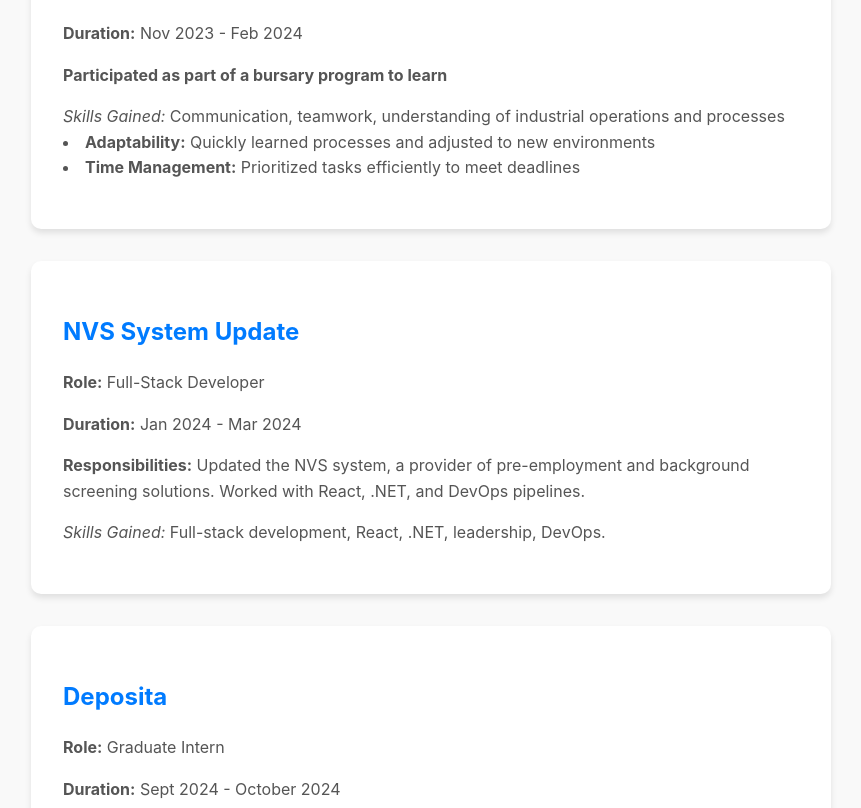
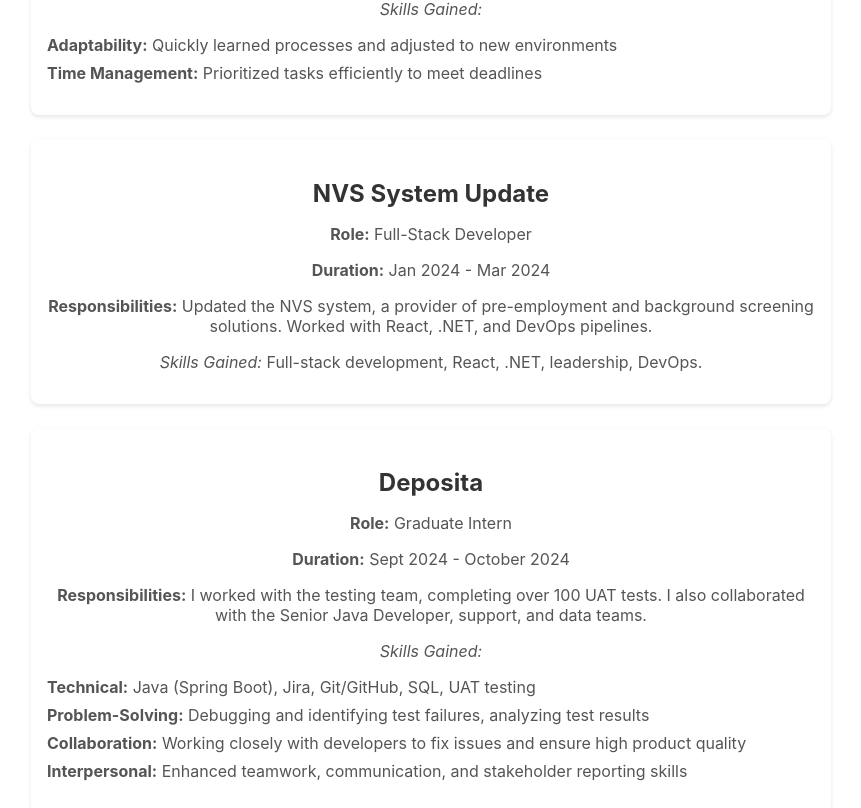
Before and after one commit to ShiluveloMakhubel/my-portfolio, a React (Create React App) app: page / in a window 1280 px wide. Shown: the part 1472-2280 px from the top of the page, without its empty margins (209-1070 px from the left). Built offline with nearby package versions, Linux system fonts and the light colour scheme.

Commit message:
experience updated

```diff
--- a/src/Components/Experience.css
+++ b/src/Components/Experience.css
@@ -1,48 +1,57 @@
 .experience-section {
-    padding: 4rem 0;
-    background-color: #f9f9f9;
+  padding: 2rem;
+  background: #ffffff;
+  border-radius: 10px;
+  box-shadow: 0 4px 8px rgba(0, 0, 0, 0.1);
+  max-width: 800px;
+  margin: 0 auto;
   text-align: center;
+  margin-bottom: 4rem; /* Added bottom margin to give space between sections */
 }
 
-  .container {
-    max-width: 900px;
-    margin: 0 auto;
-  }
-
-  h2 {
-    font-size: 2.5rem;
+.experience-section h2 {
+  font-size: 2rem;
+  margin-bottom: 1rem;
   color: #333;
-    margin-bottom: 2rem;
 }
 
 .experience-list {
   display: flex;
   flex-direction: column;
-    gap: 2rem;
+  gap: 1.5rem;
 }
 
 .experience-item {
   background: #fff;
-    padding: 2rem;
-    border-radius: 10px;
-    box-shadow: 0 4px 6px rgba(0, 0, 0, 0.1);
-    text-align: left;
-    transform-origin: top;
+  padding: 1rem;
+  border-radius: 8px;
+  box-shadow: 0 2px 4px rgba(0, 0, 0, 0.1);
+  transition: transform 0.3s, box-shadow 0.3s;
+}
+
+.experience-item:hover {
+  transform: translateY(-5px);
+  box-shadow: 0 4px 8px rgba(0, 0, 0, 0.2);
 }
 
 .experience-item h3 {
   font-size: 1.5rem;
-    color: #007bff;
+  margin-bottom: 0.5rem;
+  color: #333;
 }
 
-  .experience-item p,
-  .experience-item ul {
+.experience-item p {
+  font-size: 1rem;
   color: #555;
-    line-height: 1.6;
-    margin-bottom: 1rem;
 }
 
 .experience-item ul {
-    list-style: disc;
-    padding-left: 1.5rem;
+  list-style-type: none;
+  padding-left: 0;
 }
+
+.experience-item ul li {
+  font-size: 1rem;
+  color: #555;
+  margin-bottom: 0.5rem;
+}
--- a/src/Components/Experience.js
+++ b/src/Components/Experience.js
@@ -1,72 +1,63 @@
 import React from 'react';
-import { motion } from 'framer-motion';
 import './Experience.css';
+import { motion, useAnimation } from 'framer-motion';
+import { useInView } from 'react-intersection-observer';
 
 const Experience = () => {
+  const controls = useAnimation();
+  const { ref, inView } = useInView({ triggerOnce: false });
+
+  React.useEffect(() => {
+    if (inView) {
+      controls.start('visible');
+    } else {
+      controls.start('hidden');
+    }
+  }, [controls, inView]);
+
+  const variants = {
+    visible: { opacity: 1, y: 0, transition: { duration: 0.7 } },
+    hidden: { opacity: 0, y: 100 },
+  };
+
   return (
-    <motion.section
-      id="experience"
+    <motion.div
+      ref={ref}
+      initial="hidden"
+      animate={controls}
+      variants={variants}
       className="experience-section"
-      initial={{ opacity: 0, y: 50 }}
-      whileInView={{ opacity: 1, y: 0 }}
-      viewport={{ once: false, amount: 0.2 }}
-      transition={{ duration: 0.8, ease: 'easeInOut' }}
     >
-      <div className="container">
       <h2>Experience</h2>
       <div className="experience-list">
         {/* Enaex */}
-          <motion.div
-            className="experience-item"
-            initial={{ opacity: 0, x: -50 }}
-            whileInView={{ opacity: 1, x: 0 }}
-            viewport={{ once: false, amount: 0.2 }}
-            transition={{ duration: 0.6, ease: 'easeInOut' }}
-          >
+        <div className="experience-item">
           <h3>Enaex</h3>
           <p><strong>Role:</strong> Graduate Trainee</p>
           <p><strong>Duration:</strong> Nov 2023 - Feb 2024</p>
-            <p>
-              <strong>Participated as part of a bursary program to learn</strong>
-            </p>
-            <p>
-              <em>Skills Gained:</em> Communication, teamwork, understanding of industrial operations and processes
+          <p><strong>Participated as part of a bursary program to learn</strong></p>
+          <p><em>Skills Gained:</em></p>
+          <ul>
             <li><strong>Adaptability:</strong> Quickly learned processes and adjusted to new environments</li>
             <li><strong>Time Management:</strong> Prioritized tasks efficiently to meet deadlines</li>
-            </p>
-          </motion.div>
+          </ul>
+        </div>
 
         {/* NVS System Update */}
-          <motion.div
-            className="experience-item"
-            initial={{ opacity: 0, x: 50 }}
-            whileInView={{ opacity: 1, x: 0 }}
-            viewport={{ once: false, amount: 0.2 }}
-            transition={{ duration: 0.6, ease: 'easeInOut', delay: 0.2 }}
-          >
+        <div className="experience-item">
           <h3>NVS System Update</h3>
           <p><strong>Role:</strong> Full-Stack Developer</p>
           <p><strong>Duration:</strong> Jan 2024 - Mar 2024</p>
-            <p>
-              <strong>Responsibilities:</strong> Updated the NVS system, a provider of pre-employment and background screening solutions. Worked with React, .NET, and DevOps pipelines.
-            </p>
+          <p><strong>Responsibilities:</strong> Updated the NVS system, a provider of pre-employment and background screening solutions. Worked with React, .NET, and DevOps pipelines.</p>
           <p><em>Skills Gained:</em> Full-stack development, React, .NET, leadership, DevOps.</p>
-          </motion.div>
+        </div>
 
         {/* Deposita */}
-          <motion.div
-            className="experience-item"
-            initial={{ opacity: 0, x: -50 }}
-            whileInView={{ opacity: 1, x: 0 }}
-            viewport={{ once: false, amount: 0.2 }}
-            transition={{ duration: 0.6, ease: 'easeInOut', delay: 0.4 }}
-          >
+        <div className="experience-item">
           <h3>Deposita</h3>
           <p><strong>Role:</strong> Graduate Intern</p>
           <p><strong>Duration:</strong> Sept 2024 - October 2024</p>
-            <p>
-              <strong>Responsibilities:</strong> I worked with the testing team, completing over 100 UAT tests. I also collaborated with the Senior Java Developer, support, and data teams.
-            </p>
+          <p><strong>Responsibilities:</strong> I worked with the testing team, completing over 100 UAT tests. I also collaborated with the Senior Java Developer, support, and data teams.</p>
           <p><em>Skills Gained:</em></p>
           <ul>
             <li><strong>Technical:</strong> Java (Spring Boot), Jira, Git/GitHub, SQL, UAT testing</li>
@@ -74,10 +65,9 @@
             <li><strong>Collaboration:</strong> Working closely with developers to fix issues and ensure high product quality</li>
             <li><strong>Interpersonal:</strong> Enhanced teamwork, communication, and stakeholder reporting skills</li>
           </ul>
-          </motion.div>
         </div>
       </div>
-    </motion.section>
+    </motion.div>
   );
 };
 
```
Lines whose indentation alone changed are shown as unchanged.
